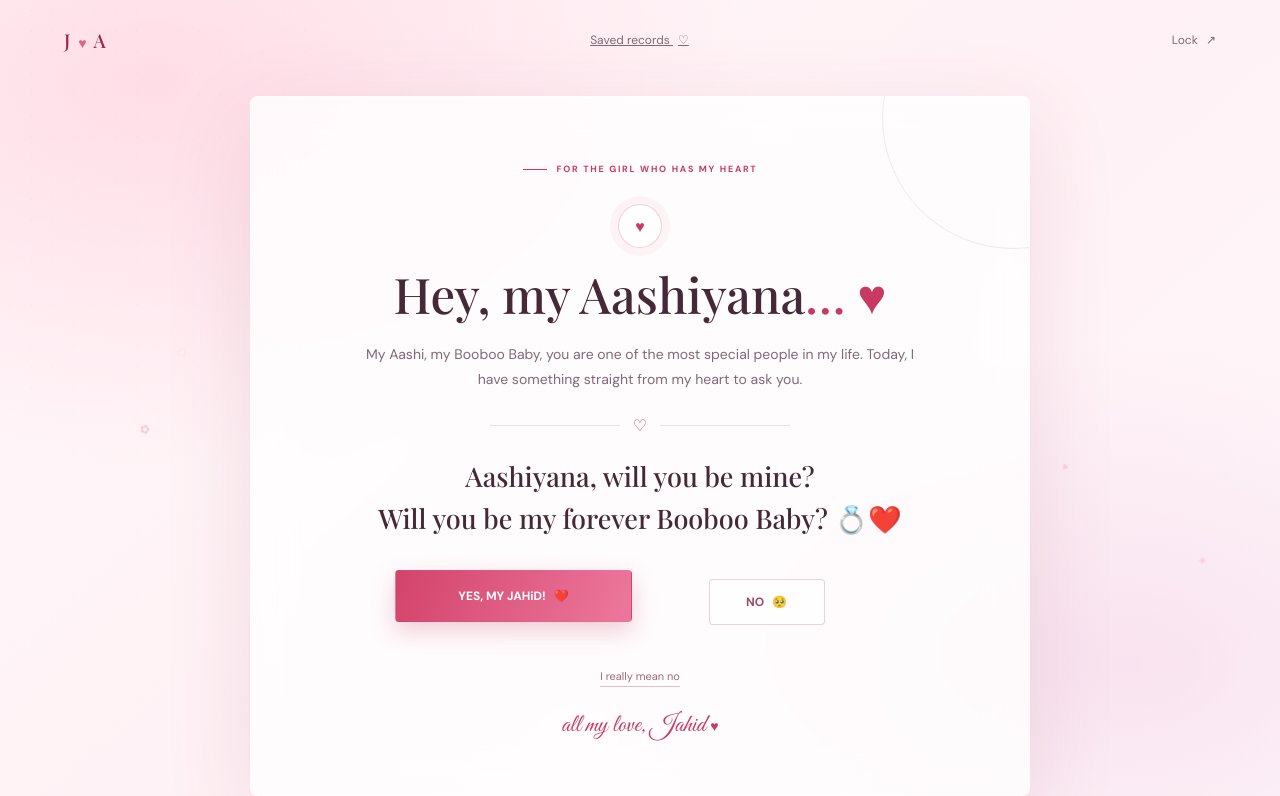
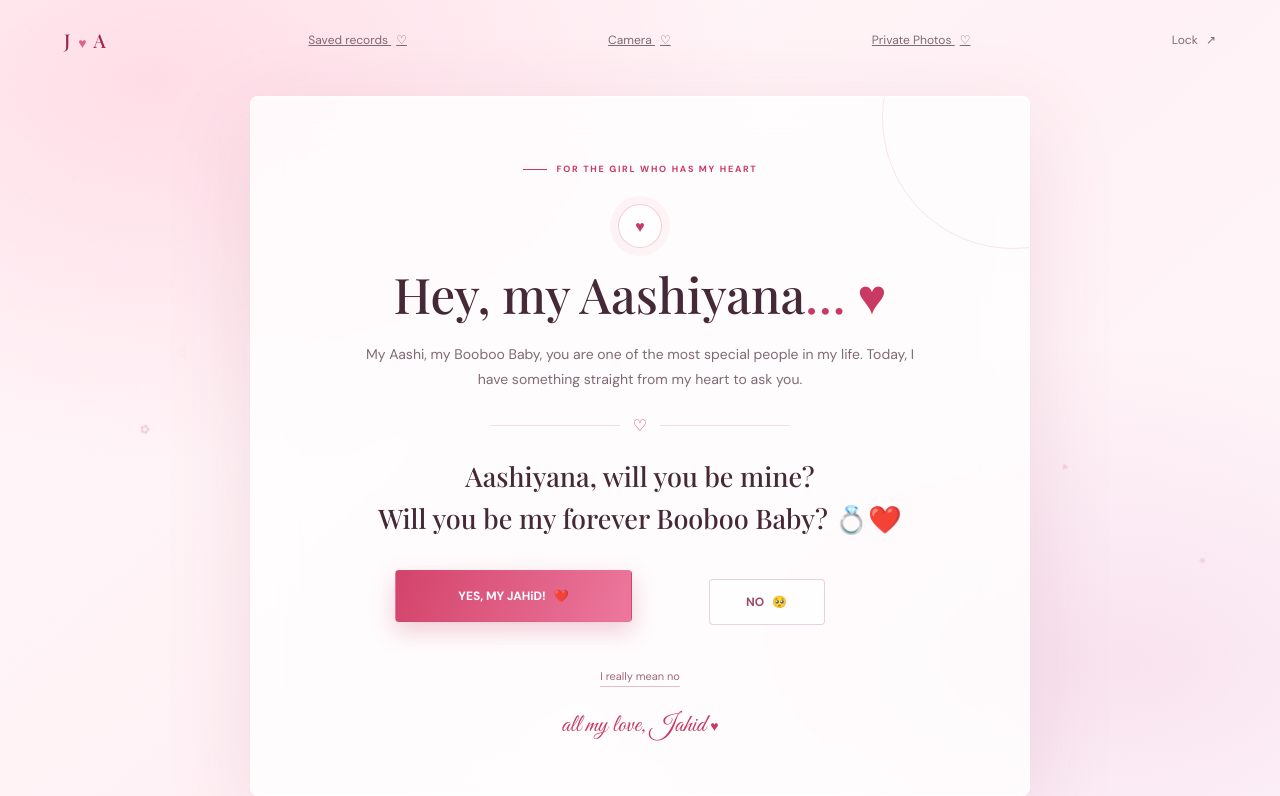
Before and after one commit to jahidghavada-create/love211, a Flask app: page /proposal.html in a window 1280 px wide. Shown: the top 796 px of the page. Run offline with Flask 3, Linux system fonts and the light colour scheme; the visitor is signed in with stand-in values (Sample User, id 1); some libraries are stand-ins or nearby versions.

Commit message:
Add camera and private photos navigation links

```diff
--- a/templates/base.html
+++ b/templates/base.html
@@ -18,6 +18,8 @@
     <a class="wordmark" href="{{ url_for('index') }}" aria-label="Jahid and Aashi">J <span>♥</span> A</a>
     {% if session.get('stage', 0) > 0 %}
     <a class="quiet-button" href="{{ url_for('records') }}">Saved records <span aria-hidden="true">♡</span></a>
+    <a class="quiet-button" href="{{ url_for('camera_page') }}">Camera <span aria-hidden="true">♡</span></a>
+    <a class="quiet-button" href="{{ url_for('private_photos') }}">Private Photos <span aria-hidden="true">♡</span></a>
     <form action="{{ url_for('logout') }}" method="post">
       {{ csrf_input() }}
       <button class="quiet-button" type="submit" aria-label="Lock this love letter">Lock <span aria-hidden="true">↗</span></button>
```
